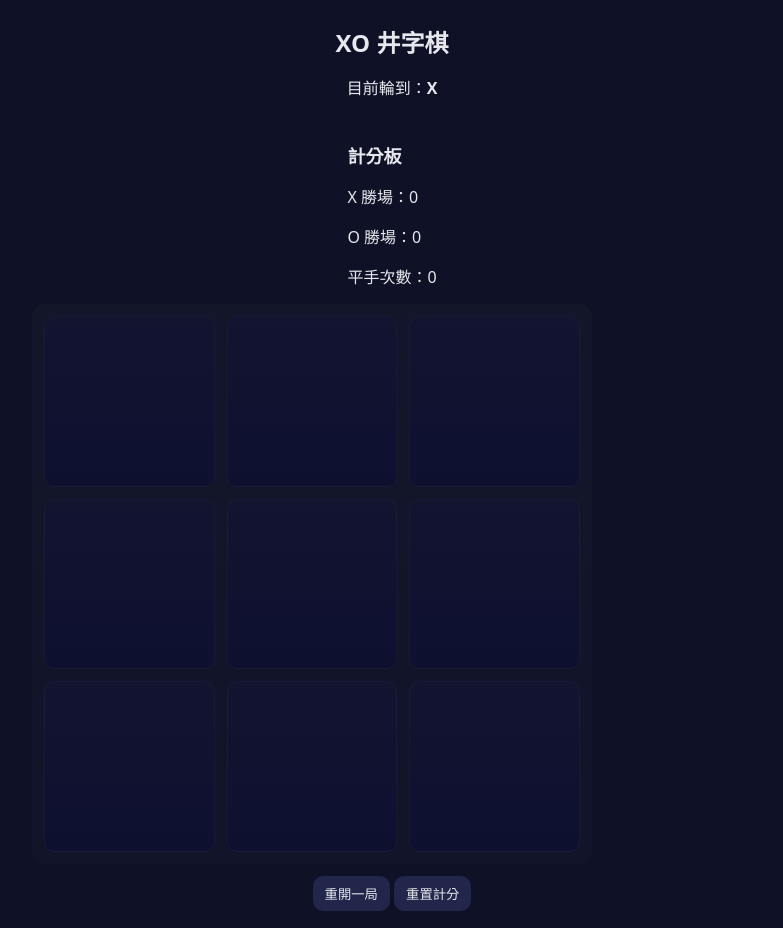
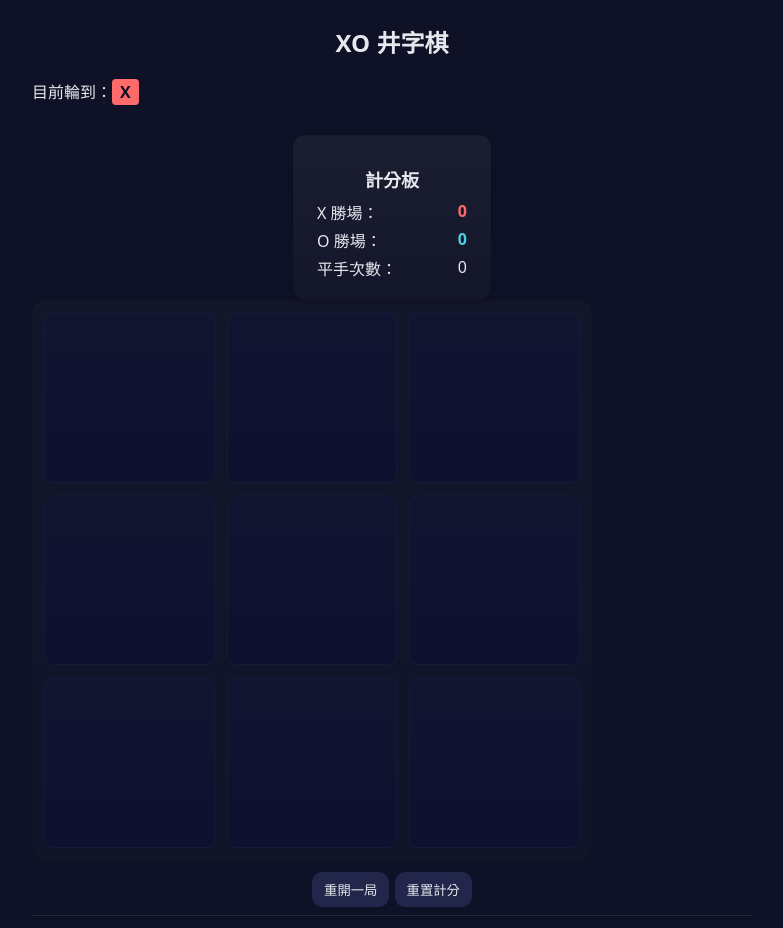
Before and after one commit to s1132962/s1132962.github.io, a plain HTML site: page index.html in a window 1280 px wide. Shown: the whole page, without its empty margins (248-1031 px from the left). Drawn offline with Linux system fonts and the light colour scheme.

Commit message:
Add files via upload

```diff
--- a/script.js
+++ b/script.js
@@ -36,6 +36,7 @@ function init(){
     });
     turnEl.textContent = current;
     stateEl.textContent = '';
+    document.body.dataset.turn = current.toLowerCase();
     // 確保 init 時分數板也是最新的
     updateScoreboard();
 }
@@ -57,6 +58,7 @@ function place(idx){
 function switchTurn(){
     current = current === 'X' ? 'O' : 'X';
     turnEl.textContent = current;
+    document.body.dataset.turn = current.toLowerCase();
 }
 
 function evaluate(){
--- a/styles.css
+++ b/styles.css
@@ -13,8 +13,31 @@ body{
 }
 .container{ width: min(720px, 96%); text-align:center; }
 h1{ margin:0 0 16px 0; font-size:24px; }
-.status{ margin-bottom:12px; }
+.status{ margin-bottom:12px;
+    display: flex; /* 讓內容水平排列 */
+    justify-content: space-between;
+    align-items: center;
+    padding: 4px 0; }
 /* 設計棋盤<section id="board" class="board" aria-label="井字棋棋盤"> */
+#turn {
+    font-weight: 800;
+    padding: 2px 8px;
+    border-radius: 4px;
+    background: rgba(255, 255, 255, 0.1);
+    transition: background 0.3s;
+}
+body[data-turn="x"] #turn {
+    background: var(--x);
+    color: var(--bg);
+}
+
+body[data-turn="o"] #turn {
+    background: var(--o);
+    color: var(--bg);
+}
+#state:not(:empty) + #turn {
+    display: none;
+}
 .board{
 display:grid; grid-template-columns: repeat(3, 1fr); gap:12px;
 background: linear-gradient(180deg, rgba(255,255,255,0.02), rgba(255,255,255,0.01));
@@ -31,13 +54,44 @@ padding:12px; border-radius:14px; width:min(560px, 92%); aspect-ratio:1/1;
     .cell.x{ color:var(--x); }
     .cell.o{ color:var(--o); }
     .cell.win{ background:var(--win); color:#000; }
-    .scoreboard{ margin-top:16px; text-align:left; display:inline-block; }
+
+    .scoreboard{
+    margin-top:16px;
+    text-align:center; /* 居中 */
+    display:inline-block;
+    padding: 16px 24px;
+    border-radius: 12px;
+    background: linear-gradient(180deg, rgba(255,255,255,0.05), rgba(255,255,255,0.02));
+    box-shadow: 0 4px 8px rgba(0, 0, 0, 0.2);
+}
 .scoreboard h2{ margin-bottom:8px; font-size:18px; }
-.controls{ margin-top:12px; }
-button{ padding:8px 12px; border-radius:10px; border:0;
-background:#21264a; color:var(--text); cursor:pointer; }
+.controls{ margin-bottom:12px;
+    font-size:20px;
+    border-bottom: 1px solid rgba(255, 255, 255, 0.1);
+    padding-bottom: 8px; }
+    .scoreboard p {
+        margin: 4px 0;
+        font-size: 16px;
+        display: flex;
+        justify-content: space-between;
+        min-width: 150px;
+    }
+    #score-x { color: var(--x); font-weight: bold; }
+    #score-o { color: var(--o); font-weight: bold; }
+    .controls{ margin-top:12px; }
+button{padding:8px 12px;
+    border-radius:10px;
+    border:0;
+    background:#21264a;
+    color:var(--text);
+    cursor:pointer;
+    transition: all 0.2s ease-out; }
 button:disabled{ opacity:.5; cursor:not-allowed; }
-    .controls{ margin-top:12px; }
-button{ padding:8px 12px; border-radius:10px; border:0; background:#21264a; color:var(--text);
-cursor:pointer; }
-button:disabled{ opacity:.5; cursor:not-allowed; }
+button:hover:not(:disabled) {
+    transform: translateY(-1px);
+    box-shadow: 0 4px 6px rgba(0, 0, 0, 0.3);
+}
+button:active:not(:disabled) {
+    transform: translateY(0);
+    box-shadow: none;
+}
```
Also changed, not shown: index.html (+2 -2 lines).
